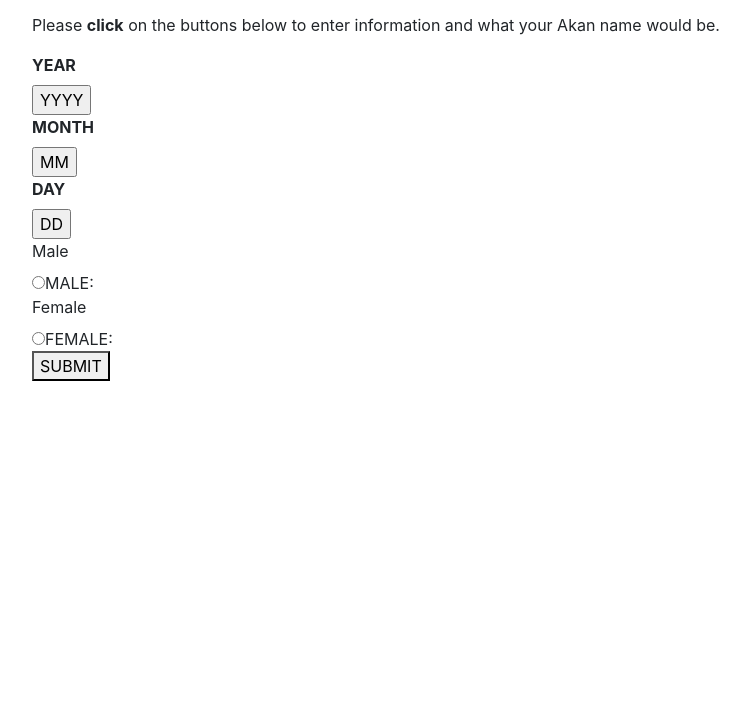
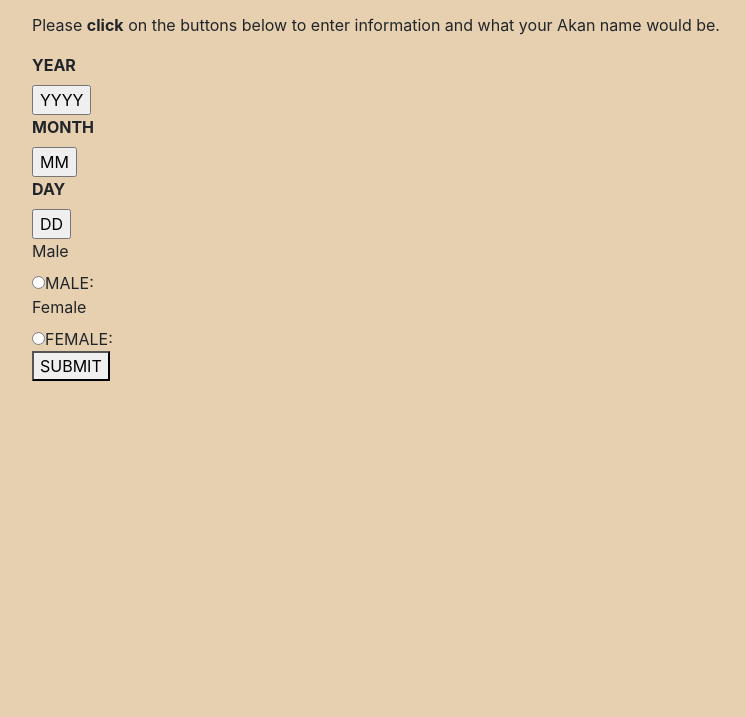
Before and after one commit to gg-mg/AkanNaming, a plain HTML site: page index.html in a window 1280 px wide. Shown: the part 83-800 px from the top of the page, without its empty margins (53-799 px from the left). Drawn offline with Linux system fonts and the light colour scheme.

Commit message:
Tested git push and it is working

```diff
--- a/css/style.css
+++ b/css/style.css
@@ -1,3 +1,3 @@
 body {
-    /* background-color: rgb(230, 208, 176); */
+    background-color: rgb(230, 208, 176);
 }
```
